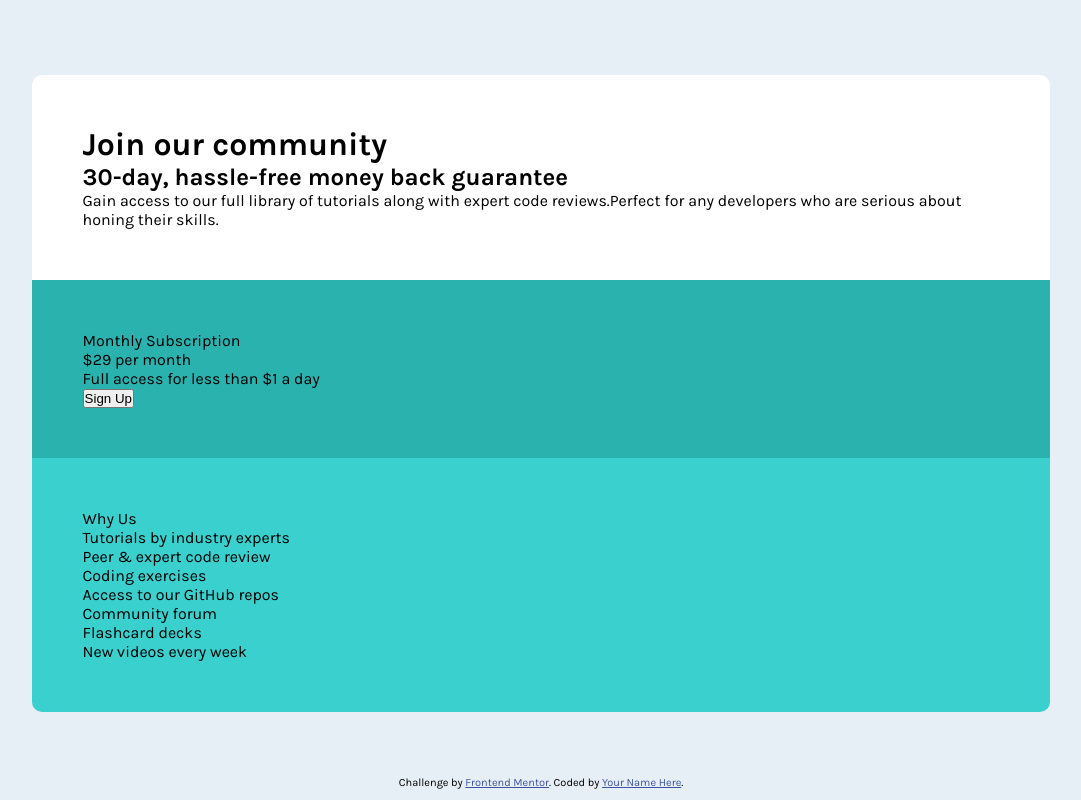
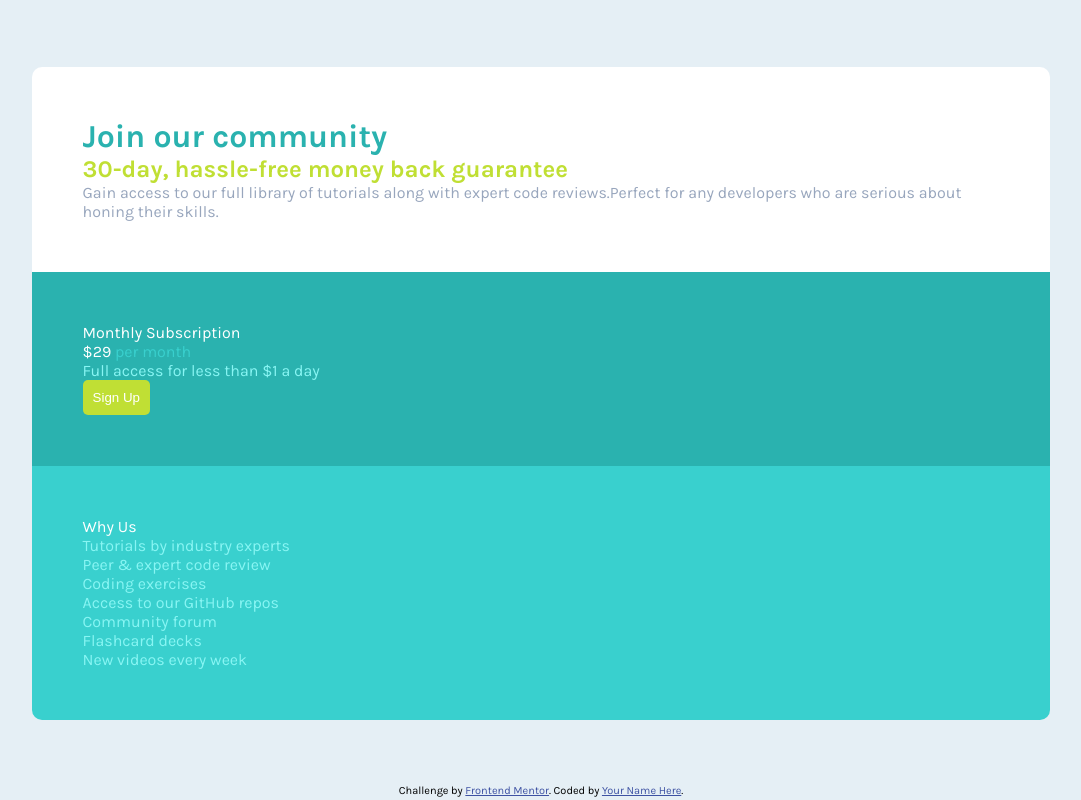
Before and after one commit to PaxAuz15/frontendmentor_challenges, a plain HTML site: page single-price-grid-component-master/index.html in a window 1280 px wide. Shown: the whole page, without its empty margins (99-1180 px from the left). Drawn offline with Linux system fonts and the light colour scheme.

Commit message:
feat: Singe Price Grid Components - set font colors && delete content container

```diff
--- a/single-price-grid-component-master/index.html
+++ b/single-price-grid-component-master/index.html
@@ -33,7 +33,7 @@
     </header>
     <article class="subscription-container">
       <header class="article-title">Monthly Subscription</header>
-        <p><span>&dollar;29</span> per month</p>
+      <p id="per-month"><span>&dollar;29</span> per month</p>
       <p>Full access for less than &dollar;1 a day</p>
       <button>Sign Up</button>
     </article>
--- a/single-price-grid-component-master/style.css
+++ b/single-price-grid-component-master/style.css
@@ -60,3 +60,37 @@ body {
     border-bottom-left-radius: inherit;
     border-bottom-right-radius: inherit;
 }
+
+.header-title {
+    color: var(--color-primary-cyan);
+}
+.header-subtitle {
+    color: var(--color-primary-bry);
+}
+
+.header-container p {
+    color: var(--color-neutral-blue);
+}
+
+#per-month {
+    color: var(--color-seconday-cyan);
+
+}
+
+.subscription-container span ,.article-title {
+    color: white;
+}
+
+.subscription-container p, .why-us-container p {
+    color: rgba(136, 245, 243, 1);
+}
+
+.subscription-container button {
+    background: var(--color-primary-bry);
+    color: white;
+    border: none;
+    border-radius: 5px;
+    cursor: pointer;
+    padding: 10px;
+    /* font-size: 1.2rem; */
+}
```
Lines whose indentation alone changed are shown as unchanged.
